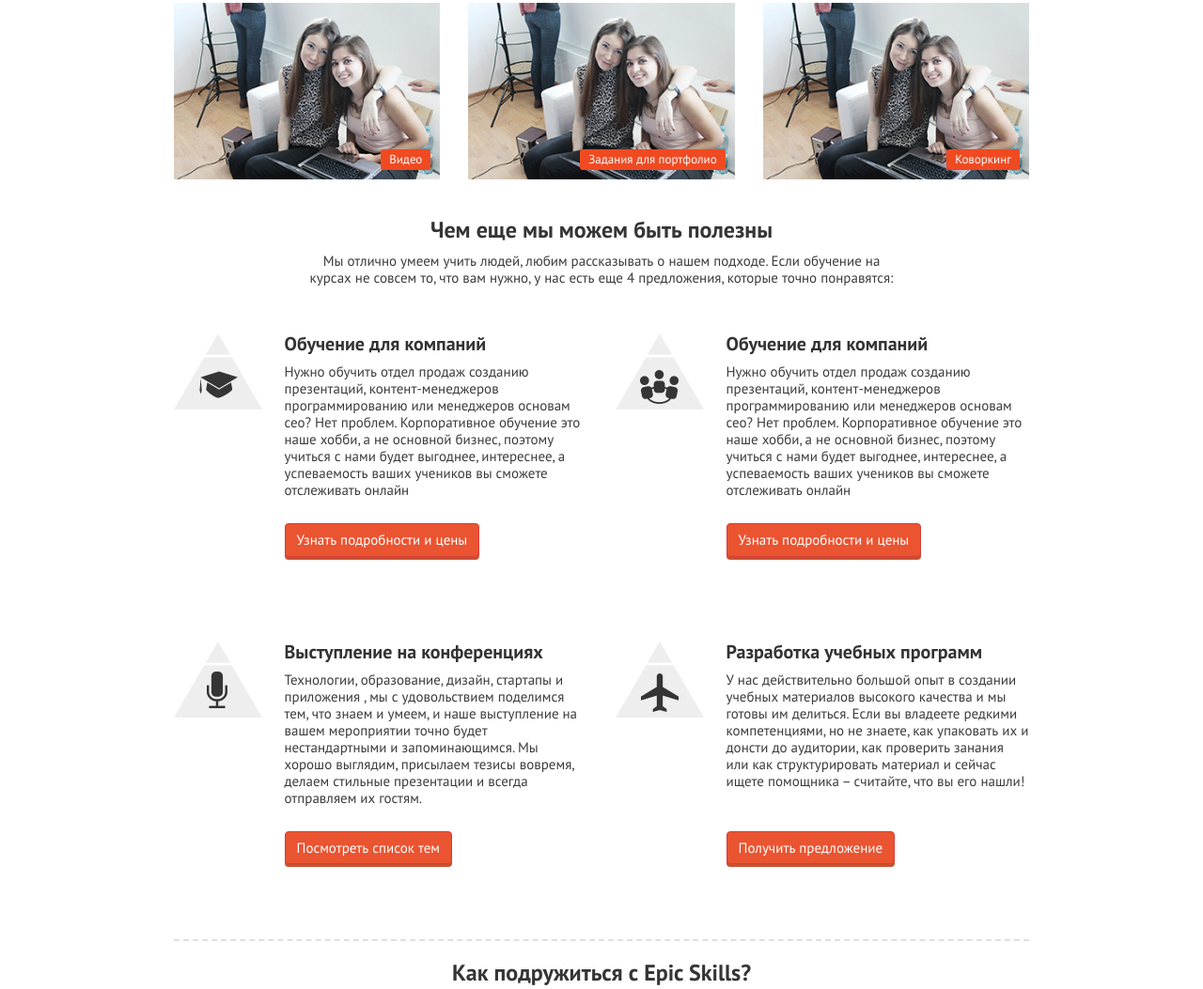
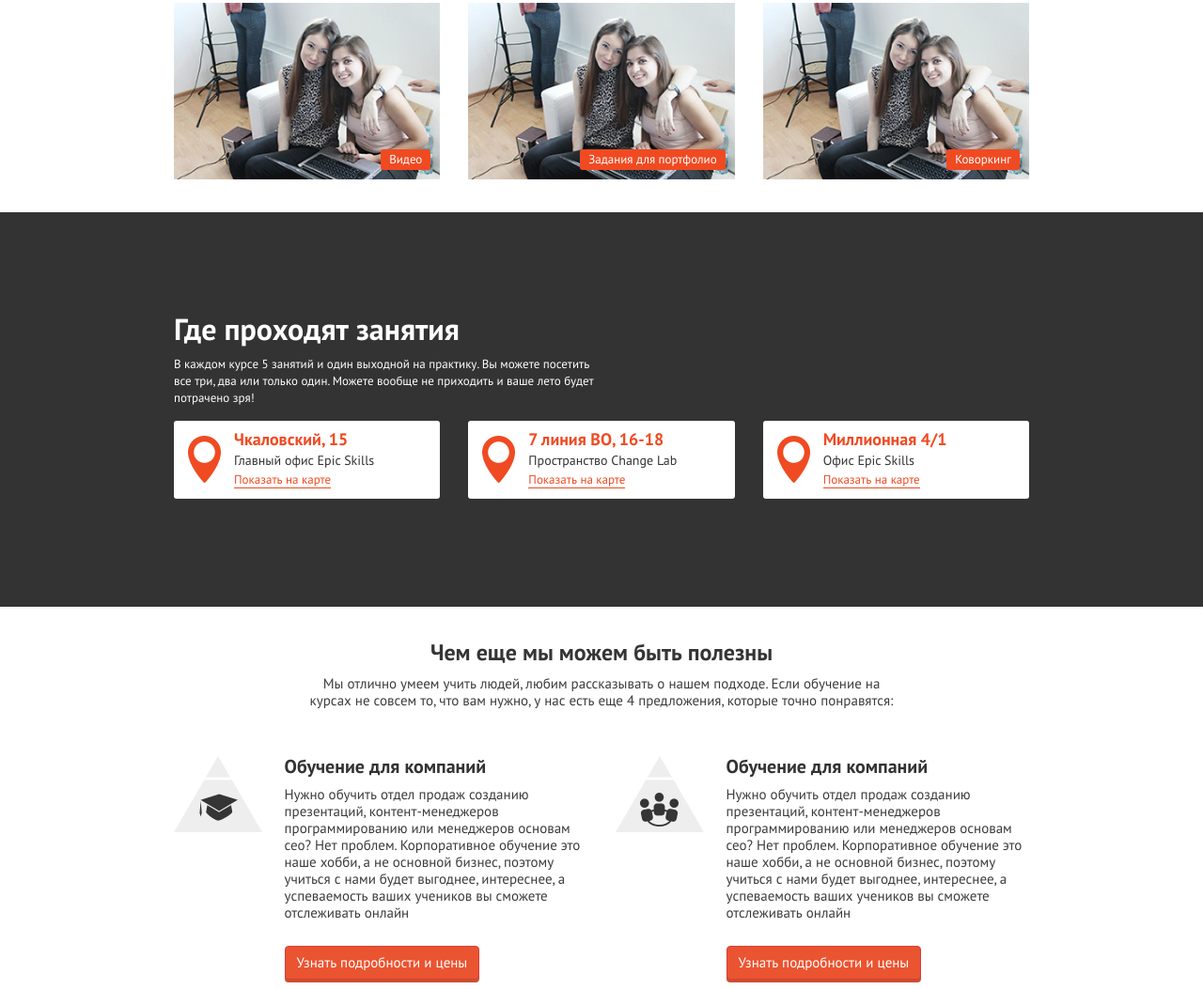
Before and after one commit to Iruska/epic-project, a plain HTML site: page index.html in a window 1280 px wide. Shown: the part 1725-2778 px from the top of the page at 94% size. Drawn offline with nearby package versions, Linux system fonts and the light colour scheme.

Commit message:
add map block

```diff
--- a/index.html
+++ b/index.html
@@ -432,6 +432,39 @@
       </div>
     </section>
 
+    <!-- Карта -->
+    <section class="map" id="map">
+      <article class="map_block">
+        <div class="container">
+          <h2>Где проходят занятия</h2>
+          <p>В каждом курсе 5 занятий и один выходной на практику. Вы можете посетить все три, два или только один. Можете вообще не приходить и ваше лето будет потрачено зря!</p>
+          <div class="row">
+            <div class="col-lg-4 col-md-4 col-sm-12">
+              <figure class="map_geolabel">
+                <h3>Чкаловский, 15</h3>
+                <span>Главный офис Epic Skills</span>
+                <a href="#" class="link red-link">Показать на карте</a>
+              </figure>
+            </div>
+            <div class="col-lg-4 col-md-4 col-sm-12">
+              <figure class="map_geolabel">
+                <h3>7 линия ВО, 16-18</h3>
+                <span>Пространство Change Lab</span>
+                <a href="#" class="link red-link">Показать на карте</a>
+              </figure>
+            </div>
+            <div class="col-lg-4 col-md-4 col-sm-12">
+              <figure class="map_geolabel">
+                <h3>Миллионная 4/1</h3>
+                <span>Офис Epic Skills</span>
+                <a href="#" class="link red-link">Показать на карте</a>
+              </figure>
+            </div>
+          </div>
+        </div>
+      </article>
+    </section>
+
 
     <!-- Чем еще мы можем быть полезны -->
     <section class="about-us">
@@ -570,7 +603,7 @@
           <!-- Меню -->
           <div class="collapse navbar-collapse pull-right">
             <ul class="nav navbar-nav">
-              <li class="active"><a href="#">О школе</a></li>
+              <li><a href="#">О школе</a></li>
               <li><a href="#">Курсы</a></li>
               <li><a href="#">Коворкинг</a></li>
               <li><a href="#">Спецпроекты</a></li>
@@ -588,8 +621,12 @@
     <!-- Include all compiled plugins (below), or include individual files as needed -->
     <script src="js/bootstrap.min.js"></script>
 
+    <!-- Карта -->
+    <script src="https://api-maps.yandex.ru/2.1/?lang=ru_RU" type="text/javascript"></script>
+
     <!-- Для проверки ) -->
-    <!-- <script src="js/pixlayout.js"></script> -->
+    <script src="js/pixlayout.js"></script>
+
     <script>
       $(function(){
         $.pixlayout({
@@ -602,6 +639,15 @@
         // show: true,
         })
       });
+
+      ymaps.ready(function () {
+        var myMap = new ymaps.Map('map', {
+            center: [55.751574, 37.573856],
+            zoom: 9,
+            controls: ['default']
+        });
+      });
+
     </script>
 
   </body>
--- a/less/media-quaries.less
+++ b/less/media-quaries.less
@@ -53,6 +53,18 @@
 			p{ font-size: 13px;	}
 		}
 	}
+	.map{
+		&_block{
+			h2{
+				font-size: 28px;
+				font-weight: normal;
+			}
+		}
+		&_geolabel{
+			h3{ font-size: 17px; }
+			span, a{ font-size: 13px; }
+		}
+	}
 }
 
 
@@ -103,4 +115,10 @@
 	.reviews-slider, .contact-form{ display: inherit; }
 	.learning-system{ display: none; }
 	.about-us, .friends{ display: none; }
+	.map{
+		&_block{
+			padding-top: 20px;
+			p{ display: none; }
+		}
+	}
 }
--- a/less/style.less
+++ b/less/style.less
@@ -549,6 +549,61 @@ form{
 
 
 /* -----------------------
+    map styles
+   ----------------------*/
+#map{
+	width: 100%;
+	height: 420px;
+}
+.map{
+	position: relative;
+	margin: 15px 0;
+	&_block{
+		width: 100%;
+		top: 0; left: 0;
+		min-height: 420px;
+		position: absolute;
+		padding-top: 90px;
+		z-index: 10;
+		background-color: rgba(0,0,0,0.8);
+		h2, p{
+			color: #fff;
+			margin-bottom: 15px;
+		}
+		h2{ font-size: 32px; }
+		p{ width: 50%; }
+	}
+	&_geolabel{
+		background: #fff;
+		position: relative;
+		border-radius: 3px;
+		padding: 10px 0px 10px 64px;
+		margin-bottom: 20px;
+		&:before{
+			content: "";
+			width: 35px;
+			height: 50px;
+			display: block;
+			position: absolute;
+			top: 50%; left: 15px;
+			margin-top: -25px;
+			background: url(../img/geo-label.png) no-repeat;
+		}
+		h3{
+			font-size: 18px;
+			margin: 0 0 2px;
+			color: @red-color;
+			font-weight: bold;
+		}
+		span{
+			display: block;
+			margin: 0;
+		}
+	}
+}
+
+
+/* -----------------------
     about-us styles
    ----------------------*/
 
```
Also changed, not shown: css/media-quaries.css, css/style.css, img/geo-label.png (added), img/map.jpg (added).
